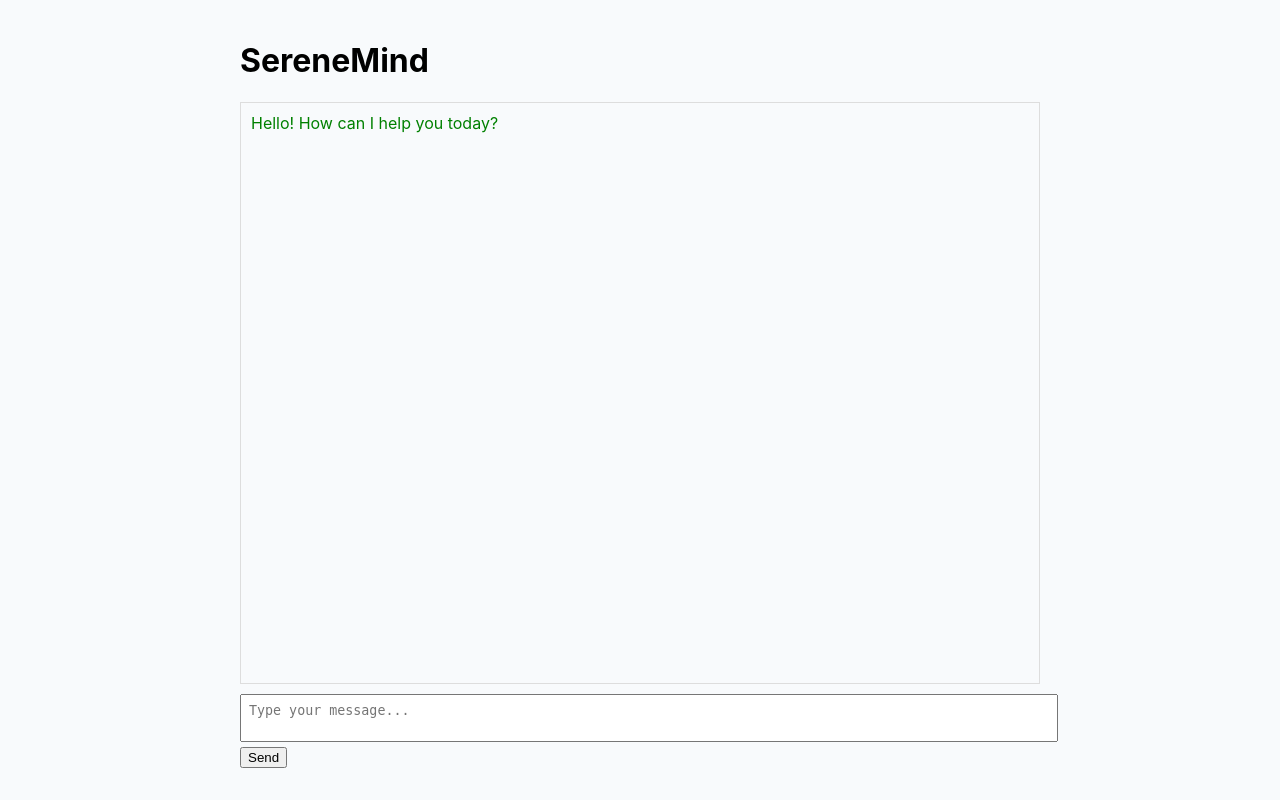
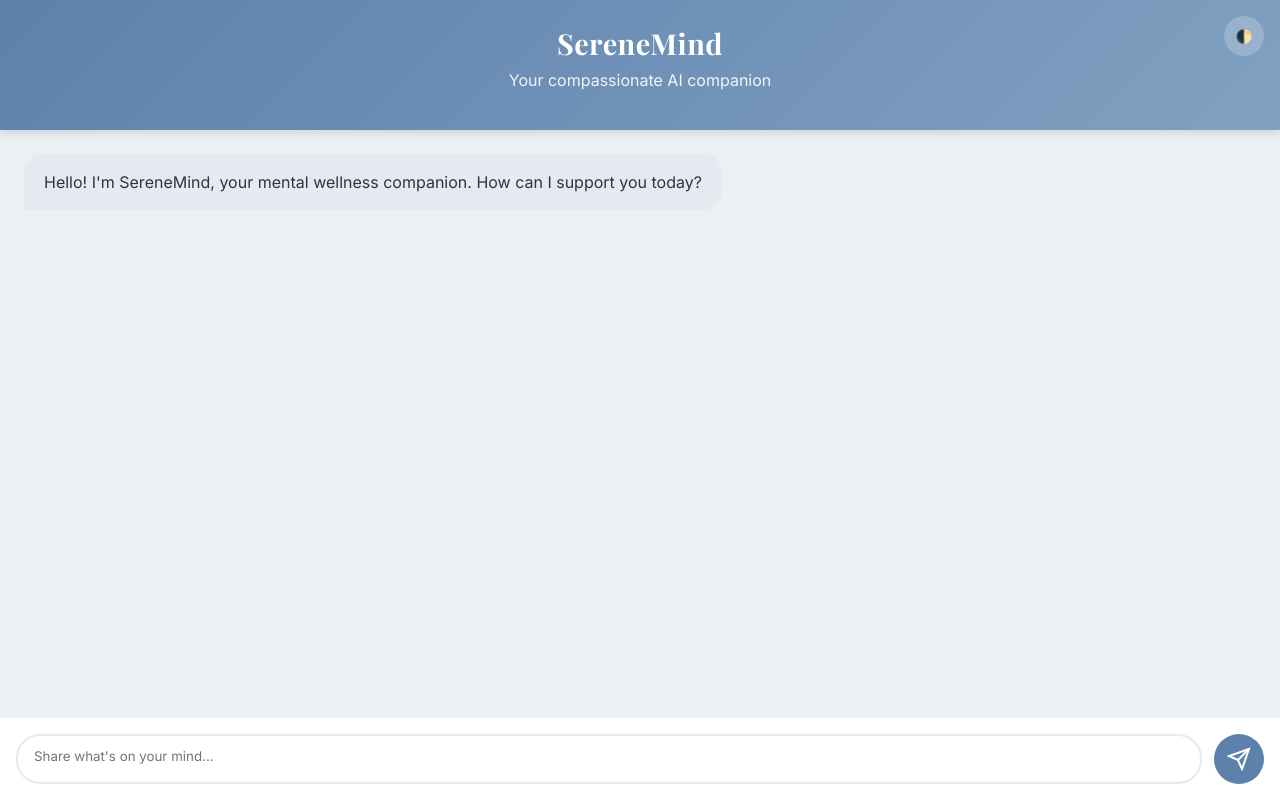
Before and after one commit to SumanthReddy062/Mental_Health_Chatbot, a Flask app: page / in a window 1280 px wide. Run offline with Flask 3, Linux system fonts and the light colour scheme.

Commit message:
index.html

```diff
--- a/templates/index.html
+++ b/templates/index.html
@@ -1,51 +1,207 @@
 <!DOCTYPE html>
-<html lang="en">
+<html lang="en" data-theme="light">
 <head>
     <meta charset="UTF-8">
     <meta name="viewport" content="width=device-width, initial-scale=1.0">
-    <title>SereneMind | Mental Health Chatbot</title>
-    <meta name="description" content="A compassionate AI companion">
+    <title>SereneMind | Compassionate AI Chat</title>
+    <meta name="description" content="Your safe space for mental wellness conversations">
 
-    <!-- PWA -->
-    <meta name="theme-color" content="#0ea5e9">
+    <!-- PWA Essentials -->
+    <meta name="theme-color" content="#5E81AC">
     <link rel="manifest" href="/manifest.json">
     <link rel="icon" href="/static/icon-192.png">
 
+    <!-- Google Fonts -->
+    <link href="https://fonts.googleapis.com/css2?family=Inter:wght@400;500;600&family=Playfair+Display:wght@700&display=swap" rel="stylesheet">
+
+    <!-- Animate.css -->
+    <link rel="stylesheet" href="https://cdnjs.cloudflare.com/ajax/libs/animate.css/4.1.1/animate.min.css">
+
     <style>
+        :root {
+            --primary: #5E81AC;
+            --secondary: #81A1C1;
+            --accent: #88C0D0;
+            --text: #2E3440;
+            --bg: #ECEFF4;
+            --card: #FFFFFF;
+            --bot-bubble: #E5E9F0;
+            --user-bubble: #5E81AC;
+        }
+
         body {
             font-family: 'Inter', sans-serif;
-            max-width: 800px;
-            margin: 0 auto;
-            padding: 20px;
-            background: #f8fafc;
+            background-color: var(--bg);
+            color: var(--text);
+            margin: 0;
+            padding: 0;
+            min-height: 100vh;
+            display: flex;
+            flex-direction: column;
         }
-        #chatBox {
-            height: 70vh;
+
+        header {
+            background: linear-gradient(135deg, var(--primary), var(--secondary));
+            color: white;
+            padding: 1.5rem;
+            text-align: center;
+            box-shadow: 0 4px 6px rgba(0,0,0,0.1);
+        }
+
+        h1 {
+            font-family: 'Playfair Display', serif;
+            margin: 0;
+            font-size: 1.8rem;
+            letter-spacing: 0.5px;
+        }
+
+        .subtitle {
+            opacity: 0.9;
+            font-weight: 300;
+            margin-top: 0.5rem;
+        }
+
+        #chat-container {
+            flex: 1;
+            padding: 1.5rem;
             overflow-y: auto;
-            border: 1px solid #ddd;
-            padding: 10px;
-            margin-bottom: 10px;
+            display: flex;
+            flex-direction: column;
+            gap: 1rem;
         }
-        .user-message { color: blue; margin-left: auto; }
-        .bot-message { color: green; margin-right: auto; }
-        textarea {
-            width: 100%;
-            padding: 8px;
+
+        .message {
+            max-width: 80%;
+            padding: 1rem 1.25rem;
+            border-radius: 1.25rem;
+            line-height: 1.5;
+            position: relative;
+            animation: fadeInUp 0.3s ease-out;
+        }
+
+        .bot-message {
+            background: var(--bot-bubble);
+            align-self: flex-start;
+            border-bottom-left-radius: 0.25rem;
+        }
+
+        .user-message {
+            background: var(--user-bubble);
+            color: white;
+            align-self: flex-end;
+            border-bottom-right-radius: 0.25rem;
+        }
+
+        .input-area {
+            padding: 1rem;
+            background: var(--card);
+            display: flex;
+            gap: 0.75rem;
+            border-top: 1px solid rgba(0,0,0,0.05);
+        }
+
+        #user-input {
+            flex: 1;
+            padding: 0.75rem 1rem;
+            border: 2px solid var(--bot-bubble);
+            border-radius: 1.5rem;
             resize: none;
+            font-family: 'Inter', sans-serif;
+            transition: all 0.3s ease;
+            max-height: 150px;
+        }
+
+        #user-input:focus {
+            outline: none;
+            border-color: var(--accent);
+            box-shadow: 0 0 0 3px rgba(136, 192, 208, 0.3);
+        }
+
+        #send-btn {
+            background: var(--primary);
+            color: white;
+            border: none;
+            border-radius: 50%;
+            width: 50px;
+            height: 50px;
+            display: flex;
+            align-items: center;
+            justify-content: center;
+            cursor: pointer;
+            transition: all 0.2s ease;
+        }
+
+        #send-btn:hover {
+            background: var(--secondary);
+            transform: translateY(-2px);
+        }
+
+        #send-btn:active {
+            transform: translateY(0);
+        }
+
+        /* Animation */
+        @keyframes fadeInUp {
+            from {
+                opacity: 0;
+                transform: translateY(10px);
+            }
+            to {
+                opacity: 1;
+                transform: translateY(0);
+            }
+        }
+
+        /* Dark mode toggle */
+        .theme-toggle {
+            position: absolute;
+            top: 1rem;
+            right: 1rem;
+            background: rgba(255,255,255,0.2);
+            border-radius: 50%;
+            width: 40px;
+            height: 40px;
+            display: flex;
+            align-items: center;
+            justify-content: center;
+            cursor: pointer;
+            border: none;
+            color: white;
         }
     </style>
 </head>
 <body>
-    <h1>SereneMind</h1>
-    <div id="chatBox"></div>
-    <textarea id="userInput" placeholder="Type your message..."></textarea>
-    <button id="sendButton">Send</button>
+    <header class="animate__animated animate__fadeIn">
+        <h1>SereneMind</h1>
+        <p class="subtitle">Your compassionate AI companion</p>
+        <button class="theme-toggle" id="theme-btn">🌓</button>
+    </header>
 
+    <div id="chat-container"></div>
+
+    <div class="input-area">
+        <textarea id="user-input" placeholder="Share what's on your mind..." rows="1"></textarea>
+        <button id="send-btn">
+            <svg width="24" height="24" viewBox="0 0 24 24" fill="none" stroke="currentColor" stroke-width="2">
+                <path d="M22 2L11 13"></path>
+                <path d="M22 2l-7 20-4-9-9-4 20-7z"></path>
+            </svg>
+        </button>
+    </div>
+
+    <!-- Your existing script with improved animations -->
     <script>
         document.addEventListener('DOMContentLoaded', () => {
-            const chatBox = document.getElementById('chatBox');
-            const userInput = document.getElementById('userInput');
-            const sendButton = document.getElementById('sendButton');
+            const chatContainer = document.getElementById('chat-container');
+            const userInput = document.getElementById('user-input');
+            const sendBtn = document.getElementById('send-btn');
+            const themeBtn = document.getElementById('theme-btn');
+
+            // Theme toggle
+            themeBtn.addEventListener('click', () => {
+                document.documentElement.setAttribute('data-theme',
+                    document.documentElement.getAttribute('data-theme') === 'light' ? 'dark' : 'light');
+            });
 
             // Auto-resize textarea
             function adjustHeight() {
@@ -54,16 +210,16 @@
             }
             userInput.addEventListener('input', adjustHeight);
 
-            // Add message to chat
+            // Add message with animation
             function addMessage(text, sender) {
                 const msgDiv = document.createElement('div');
+                msgDiv.className = `message ${sender}-message animate__animated animate__fadeInUp`;
                 msgDiv.textContent = text;
-                msgDiv.className = sender + '-message';
-                chatBox.appendChild(msgDiv);
-                chatBox.scrollTop = chatBox.scrollHeight;
+                chatContainer.appendChild(msgDiv);
+                chatContainer.scrollTop = chatContainer.scrollHeight;
             }
 
-            // Send message to backend
+            // Send message
             async function sendMessage() {
                 const text = userInput.value.trim();
                 if (!text) return;
@@ -73,19 +229,24 @@
                 adjustHeight();
 
                 try {
+                    sendBtn.innerHTML = `<svg width="24" height="24" viewBox="0 0 24 24" fill="none" stroke="currentColor" stroke-width="2"><path d="M12 2v4m0 12v4m-7-7H3m18 0h-2M5.6 5.6l1.4 1.4m9.9 9.9l1.4 1.4M5.6 18.4l1.4-1.4m9.9-9.9l1.4-1.4"></path></svg>`;
+
                     const response = await fetch('/chat', {
                         method: 'POST',
                         headers: { 'Content-Type': 'application/json' },
                         body: JSON.stringify({ message: text })
                     });
+
                     const data = await response.json();
                     addMessage(data.response, 'bot');
                 } catch (error) {
-                    addMessage("Error: Please try again", 'bot');
+                    addMessage("I'm having trouble connecting. Please try again later.", 'bot');
+                } finally {
+                    sendBtn.innerHTML = `<svg width="24" height="24" viewBox="0 0 24 24" fill="none" stroke="currentColor" stroke-width="2"><path d="M22 2L11 13"></path><path d="M22 2l-7 20-4-9-9-4 20-7z"></path></svg>`;
                 }
             }
 
-            sendButton.addEventListener('click', sendMessage);
+            sendBtn.addEventListener('click', sendMessage);
             userInput.addEventListener('keydown', (e) => {
                 if (e.key === 'Enter' && !e.shiftKey) {
                     e.preventDefault();
@@ -93,16 +254,18 @@
                 }
             });
 
-            // Initial bot message
-            addMessage("Hello! How can I help you today?", 'bot');
+            // Initial welcome message
+            setTimeout(() => {
+                addMessage("Hello! I'm SereneMind, your mental wellness companion. How can I support you today?", 'bot');
+            }, 500);
         });
 
-        // PWA Service Worker Registration
+        // PWA Service Worker
         if ('serviceWorker' in navigator) {
             window.addEventListener('load', () => {
                 navigator.serviceWorker.register('/sw.js')
-                    .then(reg => console.log('✅ Service Worker registered'))
-                    .catch(err => console.error('❌ SW failed:', err));
+                    .then(reg => console.log('Service Worker registered'))
+                    .catch(err => console.error('SW registration failed:', err));
             });
         }
     </script>
```
